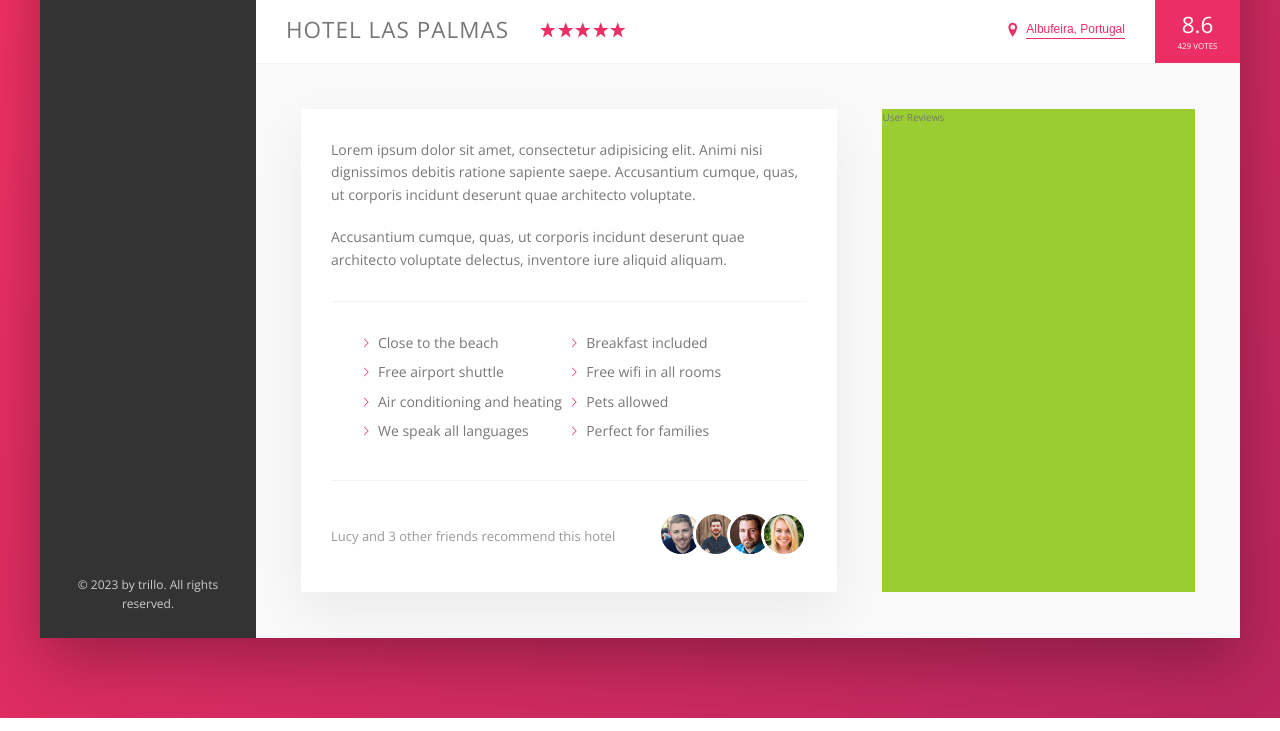
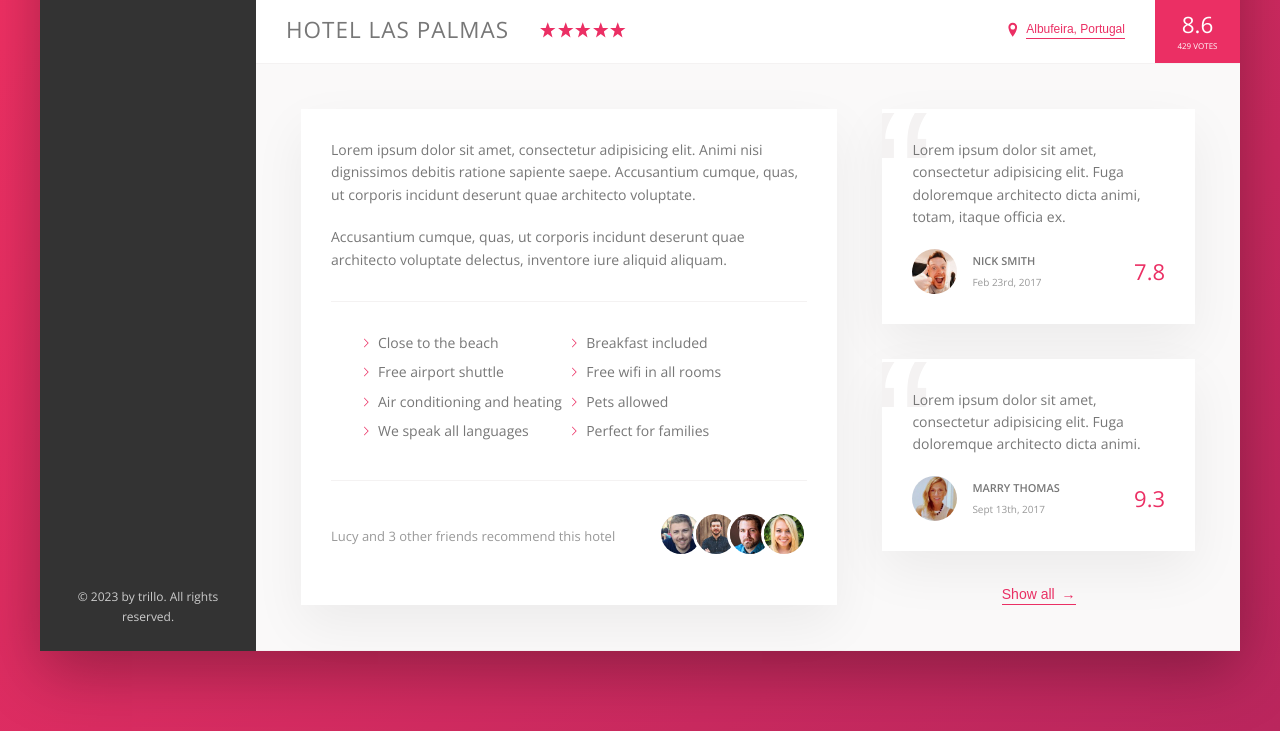
Before and after one commit to NaveedMaq/trillo, a website: page index.html in a window 1280 px wide. Shown: the part 538-1269 px from the top of the page. Drawn offline with nearby package versions, Linux system fonts and the light colour scheme; files that its build step writes are made by us from their sources.

Commit message:
feat: complete main section

```diff
--- a/index.html
+++ b/index.html
@@ -56,7 +56,7 @@
               alt="User Photo"
               class="user-nav__user-photo"
             />
-            <span class="user-nav__user-name">Naveed</span>
+            <span class="user-nav__user-name">Jonas</span>
           </div>
         </nav>
       </header>
@@ -219,7 +219,47 @@
               </div>
             </div>
 
-            <div class="user-reviews">User Reviews</div>
+            <div class="user-reviews">
+              <figure class="review">
+                <blockquote class="review__text">
+                  Lorem ipsum dolor sit amet, consectetur adipisicing elit. Fuga
+                  doloremque architecto dicta animi, totam, itaque officia ex.
+                </blockquote>
+                <figcaption class="review__user">
+                  <img
+                    src="img/user-1.jpg"
+                    alt="User 1"
+                    class="review__photo"
+                  />
+                  <div class="review__user-box">
+                    <p class="review__user-name">Nick Smith</p>
+                    <p class="review__user-date">Feb 23rd, 2017</p>
+                  </div>
+                  <div class="review__rating">7.8</div>
+                </figcaption>
+              </figure>
+
+              <figure class="review">
+                <blockquote class="review__text">
+                  Lorem ipsum dolor sit amet, consectetur adipisicing elit. Fuga
+                  doloremque architecto dicta animi.
+                </blockquote>
+                <figcaption class="review__user">
+                  <img
+                    src="img/user-2.jpg"
+                    alt="User 2"
+                    class="review__photo"
+                  />
+                  <div class="review__user-box">
+                    <p class="review__user-name">Marry Thomas</p>
+                    <p class="review__user-date">Sept 13th, 2017</p>
+                  </div>
+                  <div class="review__rating">9.3</div>
+                </figcaption>
+              </figure>
+
+              <button class="btn-inline">Show all <span>&rarr;</span></button>
+            </div>
           </div>
         </main>
       </div>
--- a/sass/_components.scss
+++ b/sass/_components.scss
@@ -276,8 +276,17 @@
   cursor: pointer;
   transition: all 0.2s;
 
+  span {
+    margin-left: 3px;
+    transition: margin-left 0.2s;
+  }
+
   &:hover {
     color: var(--color-grey-dark-1);
+
+    span {
+      margin-left: 8px;
+    }
   }
 
   &:focus {
@@ -367,3 +376,66 @@
     }
   }
 }
+
+/////////////////////////////////////////
+///  REVIEWS
+.review {
+  background-color: #fff;
+  box-shadow: var(--shadow-light);
+  padding: 3rem;
+  margin-bottom: 3.5rem;
+  position: relative;
+  overflow: hidden;
+
+  &__text {
+    margin-bottom: 2rem;
+    z-index: 10;
+    position: relative;
+  }
+
+  &__user {
+    display: flex;
+    align-items: center;
+  }
+
+  &__photo {
+    height: 4.5rem;
+    width: 4.5rem;
+    border-radius: 50%;
+    margin-right: 1.5rem;
+  }
+
+  &__user-box {
+    margin-right: auto;
+  }
+
+  &__user-name {
+    font-size: 1.1rem;
+    font-weight: 600;
+    text-transform: uppercase;
+    margin-bottom: 0.4rem;
+  }
+
+  &__user-date {
+    font-size: 1rem;
+    color: var(--color-grey-dark-3);
+  }
+
+  &__rating {
+    color: var(--color-primary);
+    font-size: 2.2rem;
+    font-weight: 300;
+  }
+
+  &::before {
+    content: '\201C';
+    position: absolute;
+    top: -2.75rem;
+    left: -1.5rem;
+    line-height: 1;
+    font-size: 20rem;
+    color: var(--color-grey-light-2);
+    font-family: sans-serif;
+    z-index: 1;
+  }
+}
--- a/sass/_layout.scss
+++ b/sass/_layout.scss
@@ -36,6 +36,7 @@
 }
 
 .detail {
+  font-size: 1.4rem;
   padding: 4.5rem;
   background-color: var(--color-grey-light-1);
   border-bottom: var(--line);
@@ -44,7 +45,6 @@
 }
 
 .description {
-  font-size: 1.4rem;
   background-color: #fff;
   box-shadow: var(--shadow-light);
   padding: 3rem;
@@ -52,6 +52,9 @@
 }
 
 .user-reviews {
-  background-color: yellowgreen;
   flex: 1;
+
+  display: flex;
+  flex-direction: column;
+  align-items: center;
 }
```
Also changed, not shown: img/SVG/aircraft-take-off.svg (deleted), img/SVG/bookmark.svg (deleted), img/SVG/chat.svg (deleted), img/SVG/chevron-thin-right.svg (deleted), img/SVG/home.svg (deleted), img/SVG/key.svg (deleted), img/SVG/location-pin.svg (deleted), img/SVG/magnifying-glass.svg (deleted), img/SVG/map.svg (deleted), img/SVG/star.svg (deleted).
